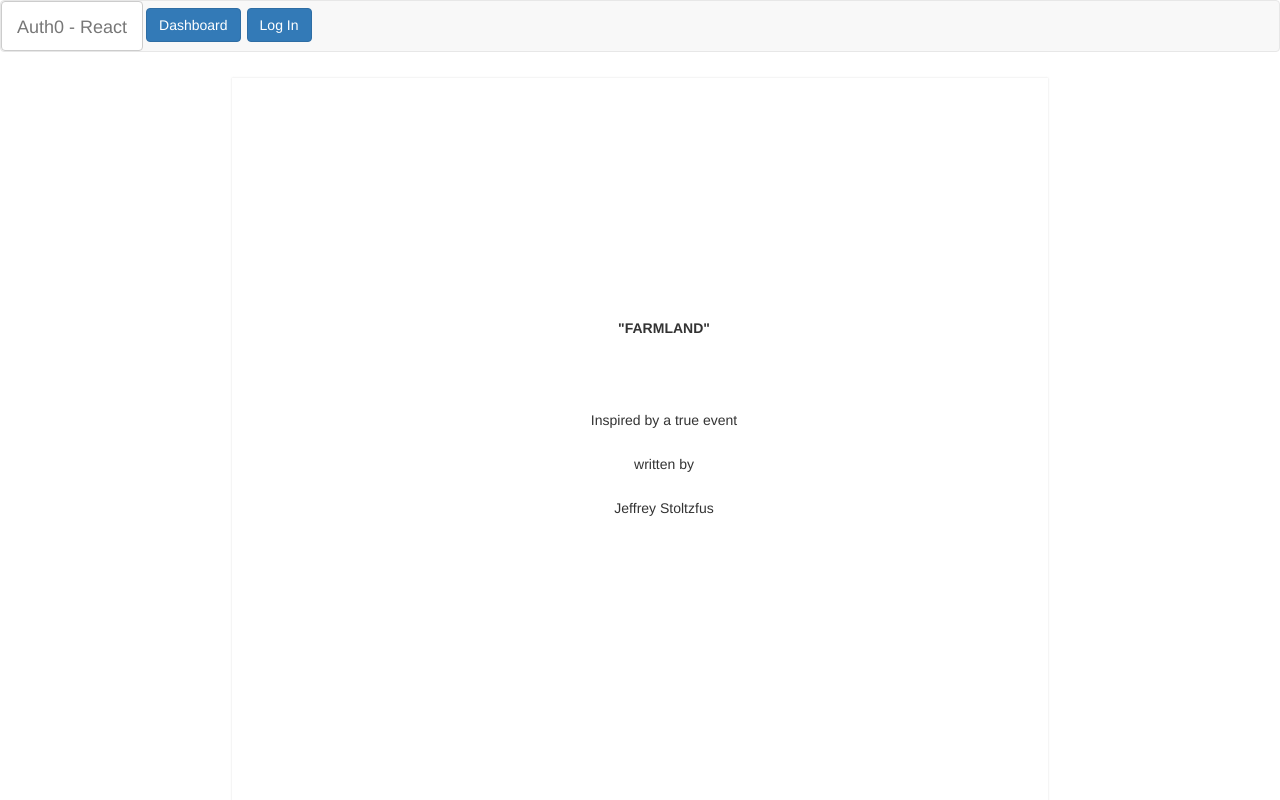
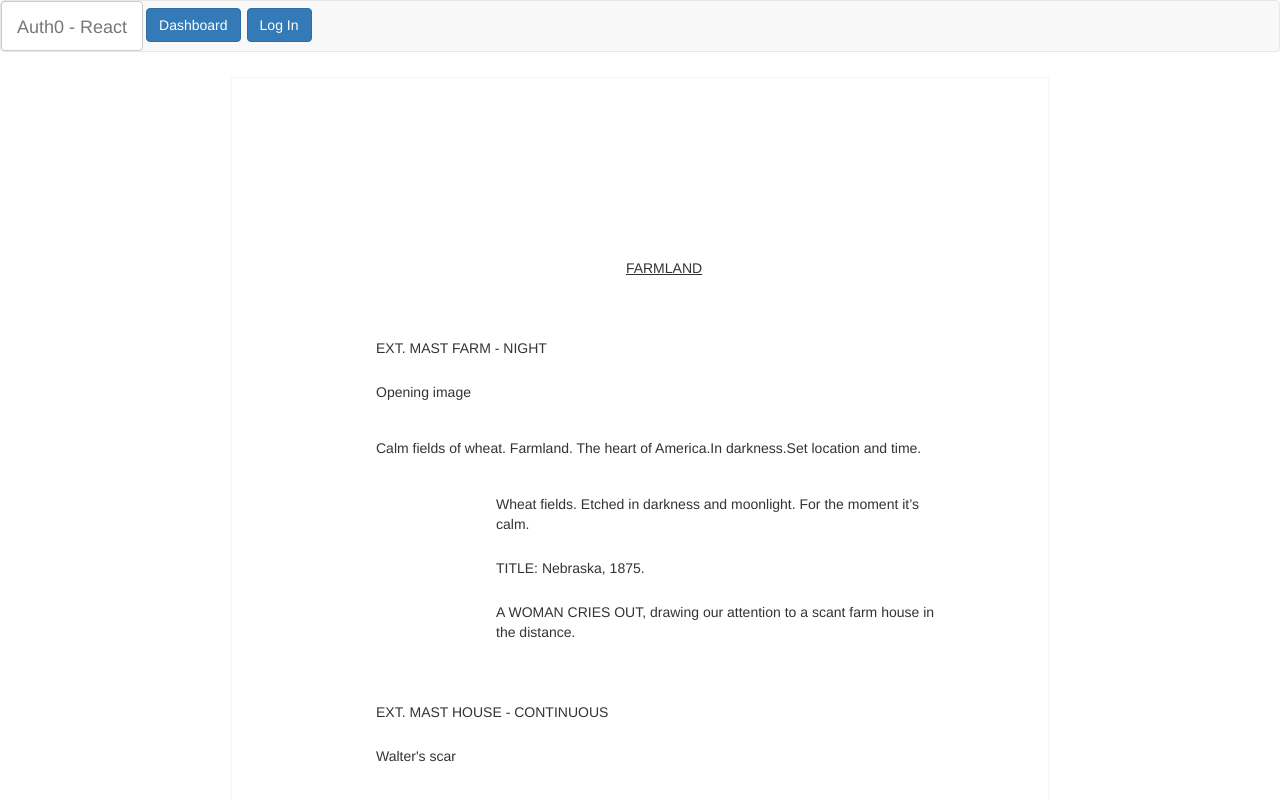
Before and after one commit to gscottqueen/scriptset, a React (Create React App) app: page /scriptset in a window 1280 px wide. Shown: the top 800 px of the page. Built offline with nearby package versions, Linux system fonts and the light colour scheme; no server answers; what auth0-js would draw is missing.

Commit message:
removing the cover from our scriptet template

```diff
--- a/src/ScriptSet.js
+++ b/src/ScriptSet.js
@@ -29,12 +29,12 @@ class ScriptSet extends Component {
     return (
       <div className="App">
         <div id="script" className="script">
-          <div  id="script-cover" className="script-cover script-cover">
+          {/* <div  id="script-cover" className="script-cover script-cover">
             <div className="script-cover--title">"{this.state.scriptCover.title}"</div>
             <div className="script-cover--additional">{this.state.scriptCover.additional ? this.state.scriptCover.additional : null}</div>
             <div className="script-cover--byline">written by</div>
             <div className="script-cover--author">{this.state.scriptCover.author ? this.state.scriptCover.author : 'unknown'}</div>
-          </div>
+          </div> */}
           <div id="script-page" className="script-dialog script-page">
           <div className="script-dialog--title">{this.state.scriptCover.title}</div>
             {this.state.scriptScenes.map(function(scene, key) {
```
